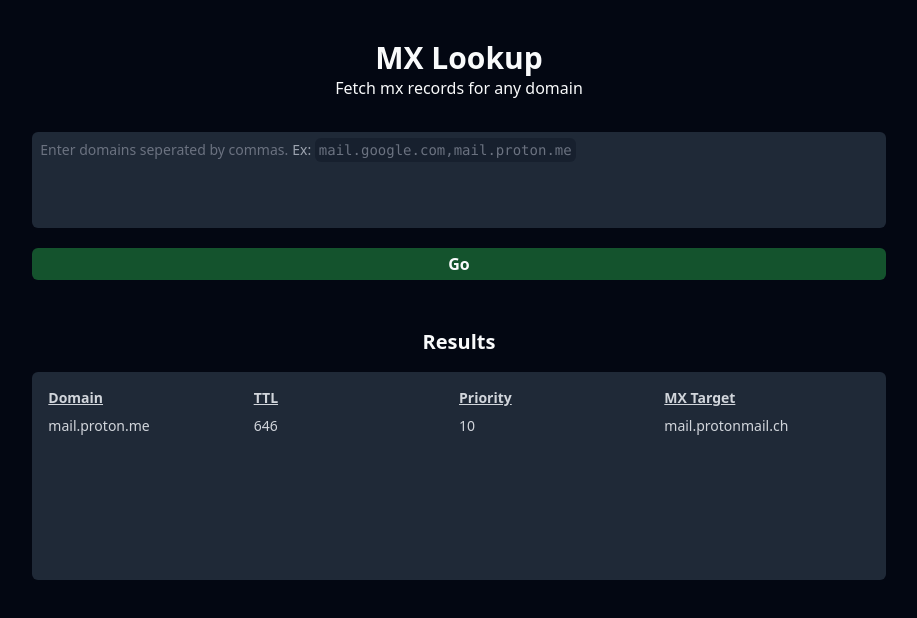
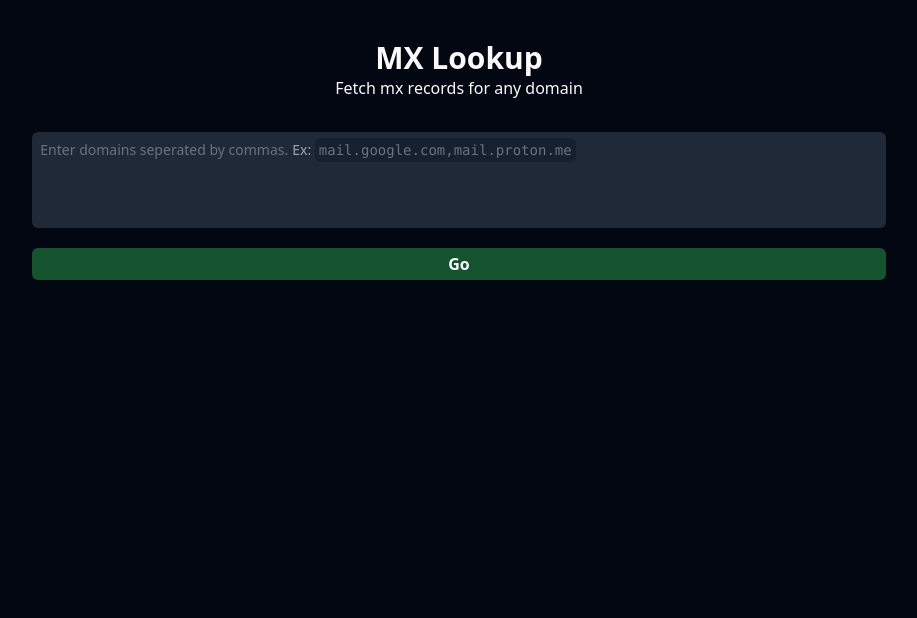
Before and after one commit to abh1sheke/mx-master, a SvelteKit app: page / in a window 1280 px wide. Shown: the top 618 px of the page, without its empty margins (181-1098 px from the left). Built offline with nearby package versions, Linux system fonts and the light colour scheme.

Commit message:
feat: implement invoke handler on the frontend

```diff
--- a/src/lib/components/Table.svelte
+++ b/src/lib/components/Table.svelte
@@ -1,3 +1,16 @@
+<script lang="ts">
+	import type { MXRecord } from '../types/records';
+
+	export let records: string;
+	let r: MXRecord[];
+
+	function setRecords() {
+		if (records.length > 0) r = JSON.parse(records);
+	}
+
+	$: records && setRecords();
+</script>
+
 <section class="my-12 md:w-2/3 w-10/12">
 	<h1 class="text-xl font-bold text-center mb-4">Results</h1>
 	<div class="bg-gray-800 rounded-md h-52 p-4 text-gray-300 max-h-52 overflow-auto">
@@ -7,12 +20,16 @@
 			<h2>Priority</h2>
 			<h2>MX Target</h2>
 		</div>
+		{#if r}
+			{#each r as record}
 				<div class="res-row">
-				<h3>mail.proton.me</h3>
-				<h3>646</h3>
-				<h3>10</h3>
-				<h3>mail.protonmail.ch</h3>
+					<h3>{record.domain}</h3>
+					<h3>{record.ttl}</h3>
+					<h3>{record.priority}</h3>
+					<h3>{record.target}</h3>
 				</div>
+			{/each}
+		{/if}
 	</div>
 </section>
 
@@ -25,6 +42,6 @@
 	}
 
 	.res-row h3 {
-		@apply overflow-x-scroll h-8;
+		@apply overflow-x-scroll h-10 overflow-y-hidden;
 	}
 </style>
--- a/src/routes/+page.svelte
+++ b/src/routes/+page.svelte
@@ -1,19 +1,31 @@
 <script lang="ts">
+	import { invoke } from '@tauri-apps/api/tauri';
+	import { listen } from '@tauri-apps/api/event';
 	import { fade } from 'svelte/transition';
 	import { quintOut } from 'svelte/easing';
 	import Table from '$lib/components/Table.svelte';
 
 	let showLabel = true;
 	let domains: string;
+	let ans: string;
 
 	function changeLabelState() {
 		if (domains.length == 0) showLabel = true;
 		else if (domains.length > 0) showLabel = false;
 	}
 
-	function submit() {
+	async function submit() {
+		ans = await invoke('query_batcher', { domains });
+		console.log(ans);
 		domains = '';
 	}
+
+	async function ev() {
+		await listen<string>('hello', (event) => {
+			console.log(`App is loaded, loggedIn: ${event}, token: ${event}`);
+		});
+	}
+  ev();
 </script>
 
 <section class="flex flex-col pt-10 pb-5">
@@ -40,7 +52,9 @@
 	</form>
 </section>
 
-<Table />
+{#if ans}
+	<Table records={ans} />
+{/if}
 
 <style lang="postcss">
 	label {
```
Lines whose indentation alone changed are shown as unchanged.
